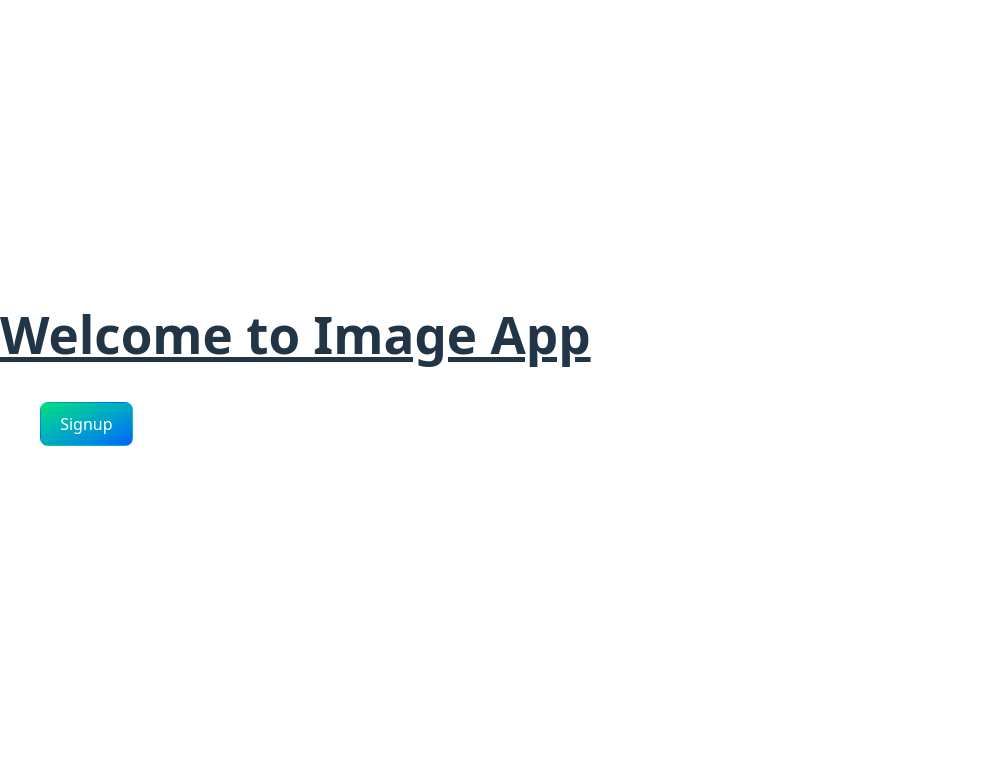
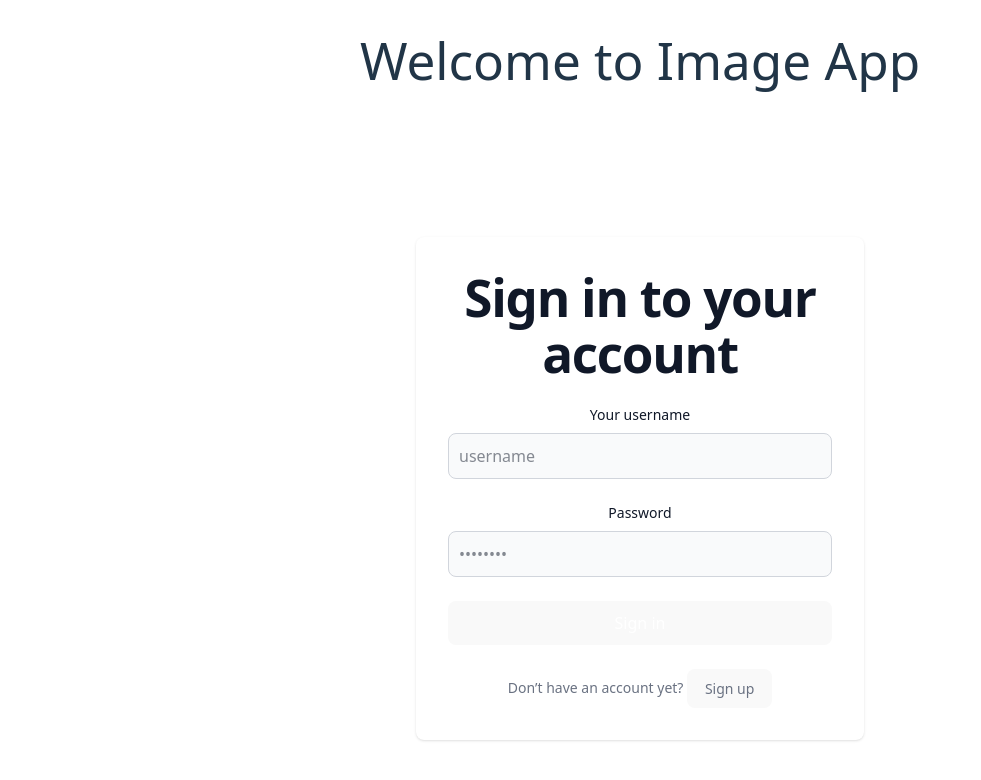
Before and after one commit to namanchandak/image-app-fe, a React (Vite) app: page / in a window 1280 px wide. Shown: the top 780 px of the page, without its empty margins (0-981 px from the left). Built offline with nearby package versions, Linux system fonts and the light colour scheme.

Commit message:
login and signup fe

```diff
--- a/src/App.tsx
+++ b/src/App.tsx
@@ -1,41 +1,23 @@
-import React, { useState } from 'react'
+import React, { useState } from 'react';
+import Login from './components/login';
+import Signup from './components/signup';
+import './App.css';
 
-
-const App = () => {
-
-  const [login, setLogin] = useState(1);
+const App: React.FC = () => {
+  const [login, setLogin] = useState<boolean>(true);
 
   return (
-    <div>
-      <h1 className="text-3xl font-bold underline ">
+    <div className="app-container">
+      <h1 className="app-title">Welcome to Image App</h1>
+      <div className="auth-container">
+        {login ? (
+          <Login setLogin={setLogin} />
+        ) : (
+          <Signup setLogin={setLogin} />
+        )}
+      </div>
+    </div>
+  );
+};
 
-        Welcome to Image App
-      </h1>
-
-      <div className="flex flex-wrap my-10 mx-10">
-
-
-        {login === 0 ?
-
-          <div>
-
-
-            <button onClick={() => { setLogin(1) }} type="button" className="text-white bg-gradient-to-r from-cyan-500 to-blue-500 hover:bg-gradient-to-bl focus:ring-4 focus:outline-none focus:ring-cyan-300 dark:focus:ring-cyan-800 font-medium rounded-lg text-sm px-5 py-2.5 text-center me-2 mb-2">Login</button>
-          </div>
-          :
-          <div>
-            <button onClick={() => { setLogin(0) }} type="button" className="text-white bg-gradient-to-br from-green-400 to-blue-600 hover:bg-gradient-to-bl focus:ring-4 focus:outline-none focus:ring-green-200 dark:focus:ring-green-800 font-medium rounded-lg text-sm px-5 py-2.5 text-center me-2 mb-2">Signup</button>
-
-          </div>
-
-        }
-
-
-
-      </div>
-
-    </div>
-  )
-}
-
-export default App
+export default App;
--- a/src/components/Login.tsx
+++ b/src/components/Login.tsx
@@ -1,11 +1,65 @@
-import React from 'react'
+// Login Component
+import React from 'react';
 
-const Login = () => {
+interface LoginProps {
+  setLogin: (value: boolean) => void;
+}
+
+const Login: React.FC<LoginProps> = ({ setLogin }) => {
   return (
     <div>
-      login
+        <div className="flex flex-col items-center justify-center px-6 py-8 mx-auto md:h-screen lg:py-0">
+          <div className="w-full bg-white rounded-lg shadow dark:border sm:max-w-md xl:p-0 dark:bg-gray-800 dark:border-gray-700">
+            <div className="p-6 space-y-4 md:space-y-6 sm:p-8">
+              <h1 className="text-xl font-bold leading-tight tracking-tight text-gray-900 md:text-2xl dark:text-white">
+                Sign in to your account
+              </h1>
+              <form className="space-y-4 md:space-y-6" action="#">
+                <div>
+                  <label htmlFor="username" className="block mb-2 text-sm font-medium text-gray-900 dark:text-white">
+                    Your username
+                  </label>
+                  <input
+                    name="username"
+                    id="username"
+                    className="bg-gray-50 border border-gray-300 text-gray-900 rounded-lg focus:ring-primary-600 focus:border-primary-600 block w-full p-2.5 dark:bg-gray-700 dark:border-gray-600 dark:placeholder-gray-400 dark:text-white dark:focus:ring-blue-500 dark:focus:border-blue-500"
+                    placeholder="username"
+                  />
+                </div>
+                <div>
+                  <label htmlFor="password" className="block mb-2 text-sm font-medium text-gray-900 dark:text-white">
+                    Password
+                  </label>
+                  <input
+                    type="password"
+                    name="password"
+                    id="password"
+                    placeholder="••••••••"
+                    className="bg-gray-50 border border-gray-300 text-gray-900 rounded-lg focus:ring-primary-600 focus:border-primary-600 block w-full p-2.5 dark:bg-gray-700 dark:border-gray-600 dark:placeholder-gray-400 dark:text-white dark:focus:ring-blue-500 dark:focus:border-blue-500"
+                  />
+                </div>
+                <button
+                  type="submit"
+                  className="w-full text-white bg-primary-600 hover:bg-primary-700 focus:ring-4 focus:outline-none focus:ring-primary-300 font-medium rounded-lg text-sm px-5 py-2.5 text-center dark:bg-primary-600 dark:hover:bg-primary-700 dark:focus:ring-primary-800"
+                >
+                  Sign in
+                </button>
+                <p className="text-sm font-light text-gray-500 dark:text-gray-400">
+                  Don’t have an account yet?{' '}
+                  <button
+                    onClick={() => setLogin(false)}
+                    className="font-medium text-primary-600 hover:underline dark:text-primary-500"
+                  >
+                    Sign up
+                  </button>
+                </p>
+              </form>
+            </div>
+          </div>
+        </div>
+
     </div>
-  )
-}
+  );
+};
 
-export default Login
+export default Login;
--- a/src/components/Signup.tsx
+++ b/src/components/Signup.tsx
@@ -1,11 +1,47 @@
-import React from 'react'
+import React from 'react';
 
-const Signup = () => {
-  return (
-    <div>
-      signup
-    </div>
-  )
+interface SignupProps {
+  setLogin: (value: boolean) => void;
 }
 
-export default Signup
+const Signup: React.FC<SignupProps> = ({ setLogin }) => {
+  return (
+
+      <div className="w-full bg-white rounded-lg shadow dark:border md:mt-0 sm:max-w-md xl:p-0 dark:bg-gray-800 dark:border-gray-700">
+        <div className="p-6 space-y-4 md:space-y-6 sm:p-8">
+          <h1 className="text-xl font-bold leading-tight tracking-tight text-gray-900 md:text-2xl dark:text-white">
+            Create an account
+          </h1>
+          <form className="space-y-4 md:space-y-6" action="#">
+            <div>
+              <label htmlFor="username" className="block mb-2 text-sm font-medium text-gray-900 dark:text-white">Your username</label>
+              <input name="username" id="username" className="bg-gray-50 border border-gray-300 text-gray-900 text-sm rounded-lg focus:ring-primary-600 focus:border-primary-600 block w-full p-2.5 dark:bg-gray-700 dark:border-gray-600 dark:placeholder-gray-400 dark:text-white dark:focus:ring-blue-500 dark:focus:border-blue-500" placeholder="username" required />
+            </div>
+            <div>
+              <label htmlFor="name" className="block mb-2 text-sm font-medium text-gray-900 dark:text-white">Name</label>
+              <input  name="name" id="name" placeholder="Name" className="bg-gray-50 border border-gray-300 text-gray-900 text-sm rounded-lg focus:ring-primary-600 focus:border-primary-600 block w-full p-2.5 dark:bg-gray-700 dark:border-gray-600 dark:placeholder-gray-400 dark:text-white dark:focus:ring-blue-500 dark:focus:border-blue-500" required />
+            </div>
+            <div>
+              <label htmlFor="password" className="block mb-2 text-sm font-medium text-gray-900 dark:text-white">Password</label>
+              <input type="password" name="password" id="password" placeholder="••••••••" className="bg-gray-50 border border-gray-300 text-gray-900 text-sm rounded-lg focus:ring-primary-600 focus:border-primary-600 block w-full p-2.5 dark:bg-gray-700 dark:border-gray-600 dark:placeholder-gray-400 dark:text-white dark:focus:ring-blue-500 dark:focus:border-blue-500" required />
+            </div>
+            <div className="flex items-start">
+
+            </div>
+            <button type="submit" className="w-full text-white bg-primary-600 hover:bg-primary-700 focus:ring-4 focus:outline-none focus:ring-primary-300 font-medium rounded-lg text-sm px-5 py-2.5 text-center dark:bg-primary-600 dark:hover:bg-primary-700 dark:focus:ring-primary-800">
+              Create an account
+            </button>
+            <p className="text-sm font-light text-gray-500 dark:text-gray-400">
+              Already have an account?{' '}
+              <button onClick={() => setLogin(true)} className="font-medium text-primary-600 hover:underline dark:text-primary-500">
+                Login here
+              </button>
+            </p>
+          </form>
+        </div>
+      </div>
+
+  );
+};
+
+export default Signup;
```
